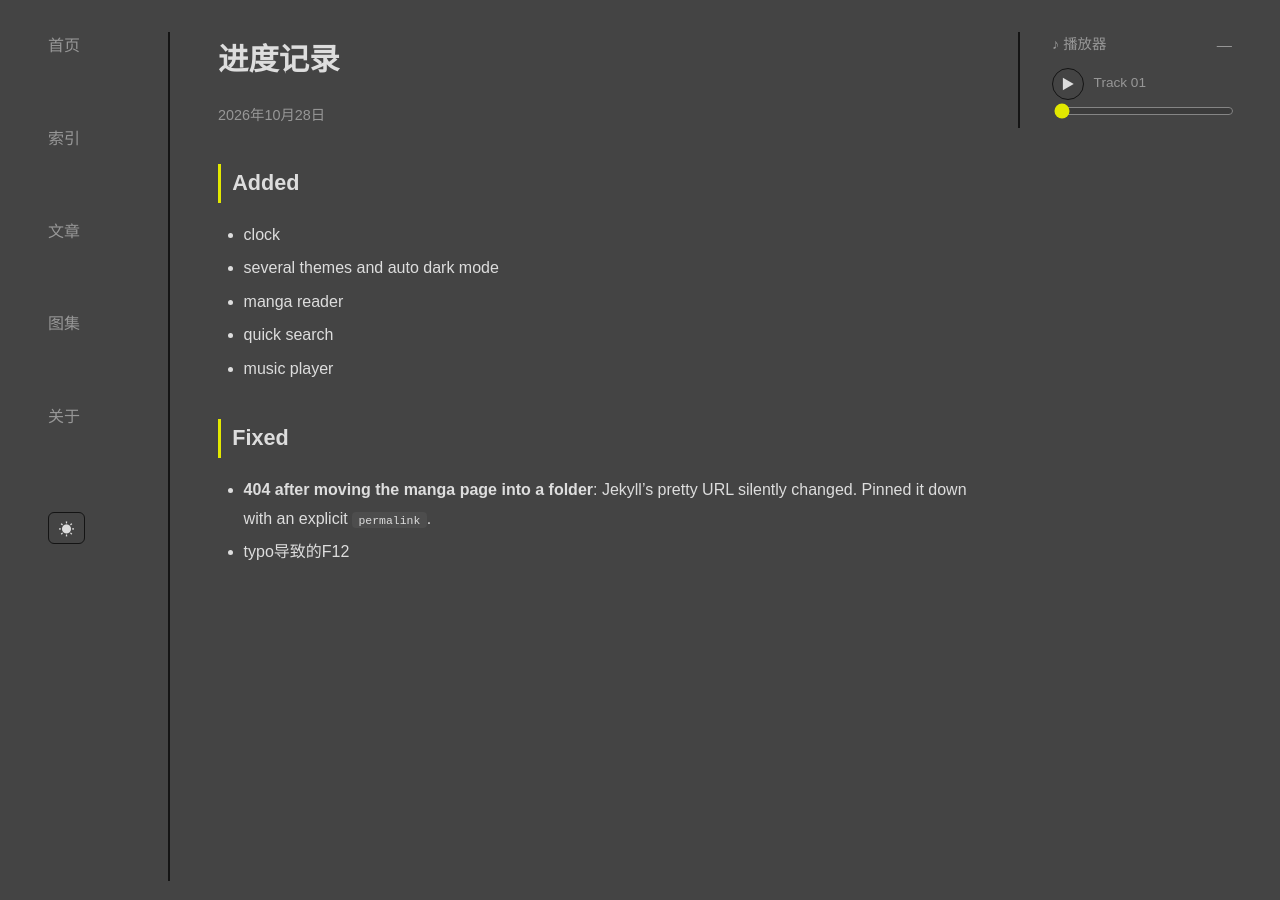
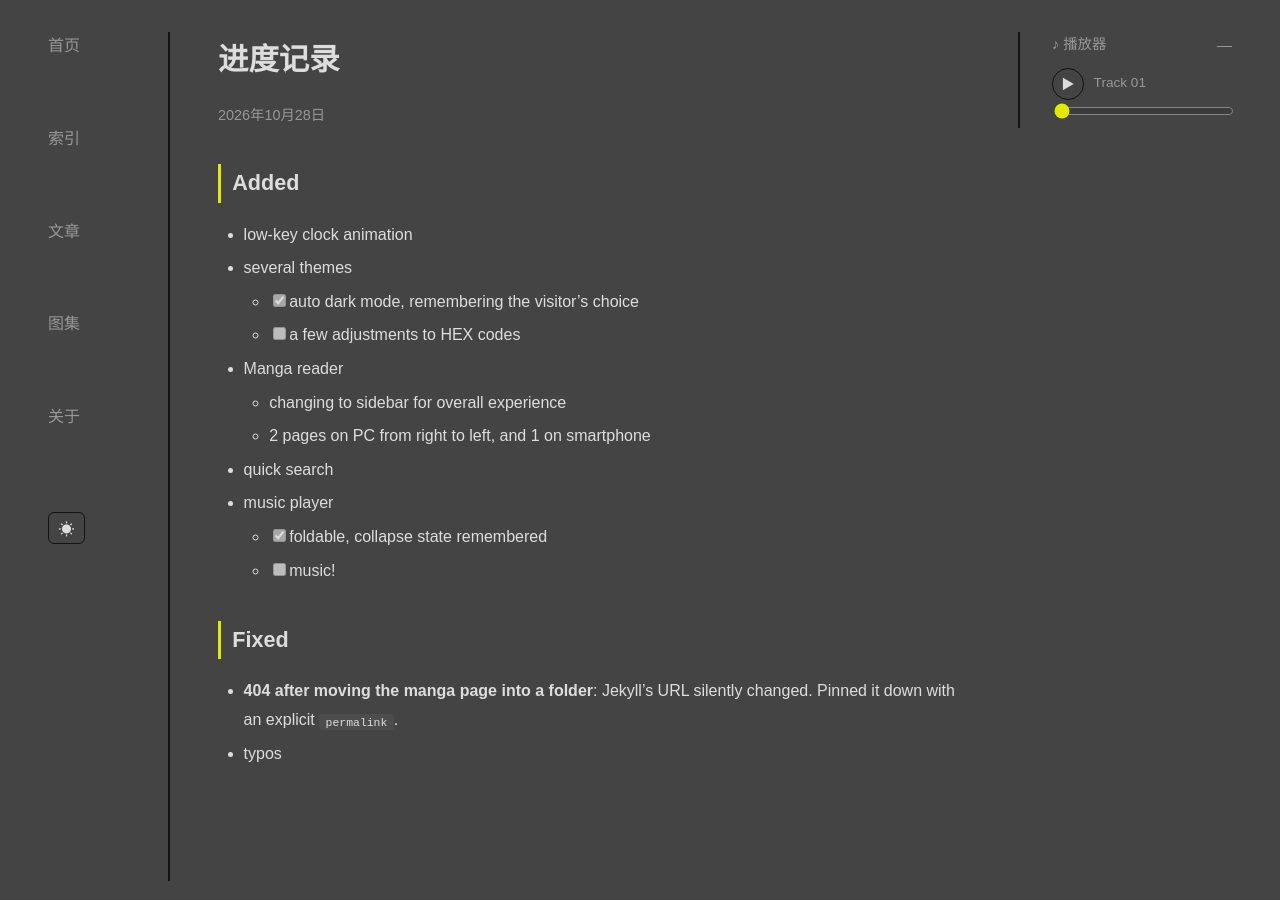
Before and after one commit to dtrmdrk/dtrmdrk.github.io, a Jekyll site: the page built from _posts/2026-10-28-进度记录.md, in a window 1280 px wide and 900 px high. Built offline with Jekyll 4.4.1, drawn with Linux system fonts in a browser that asks for light colours.

Commit message:
Update 2026-10-28-进度记录.md

```diff
--- a/_posts/2026-10-28-进度记录.md
+++ b/_posts/2026-10-28-进度记录.md
@@ -8,14 +8,20 @@ tags: [devlog]
 
 ## Added
 
-- clock
-- several themes and auto dark mode
-- manga reader
+- low-key clock animation
+- several themes
+  - [x] auto dark mode, remembering the visitor's choice
+  - [ ] a few adjustments to HEX codes
+- Manga reader
+  - changing to sidebar for overall experience
+  - 2 pages on PC from right to left, and 1 on smartphone
 - quick search
 - music player
+  - [x] foldable, collapse state remembered
+  - [ ] music!
 
 
 ## Fixed
 
-- **404 after moving the manga page into a folder**: Jekyll's pretty URL silently changed. Pinned it down with an explicit `permalink`.
-- typo导致的F12
+- **404 after moving the manga page into a folder**: Jekyll's URL silently changed. Pinned it down with an explicit `permalink`.
+- typos
```
